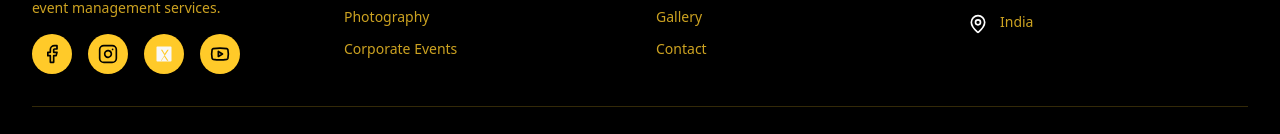
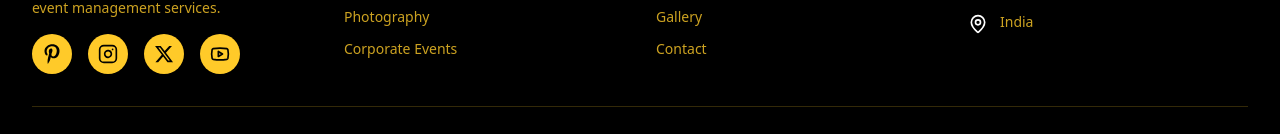
Before and after one commit to srinivas11909/hayagrivamedia, a Next.js app: page / in a window 1280 px wide. Shown: the part 2372-2506 px from the top of the page. Built offline with nearby package versions, Linux system fonts and the light colour scheme.

Commit message:
logo added

```diff
--- a/components/Footer.tsx
+++ b/components/Footer.tsx
@@ -52,6 +52,8 @@
 import Link from 'next/link'
 import Image from 'next/image'
 import { Mail, Phone, MapPin, Facebook, Instagram, Twitter, Youtube, YoutubeIcon } from 'lucide-react'
+import { FaPinterestP } from "react-icons/fa";
+import { FaXTwitter } from "react-icons/fa6"
 
 const footerLinks = {
   services: [
@@ -72,16 +74,11 @@ const footerLinks = {
   ],
 }
 
-const XIcon = () => (
-  <svg className="w-5 h-5" fill="currentColor" viewBox="0 0 24 24" aria-hidden="true">
-    <path d="M4 3h16c.6 0 1 .4 1 1v16c0 .6-.4 1-1 1H4c-.6 0-1-.4-1-1V4c0-.6.4-1 1-1zm9.5 10.2l4.2-6.2H16l-3.2 4.8L10 7h-1.7l4.3 6.5-4.3 6.5H9l3.3-4.9 3.4 4.9h1.6l-4.3-6.3z" />
-  </svg>
-);
 
 const socialLinks = [
-  { icon: Facebook, href: 'https://facebook.com/', label: 'Facebook' },
+  { icon: FaPinterestP, href: 'https://in.pinterest.com/hayagrivamedia/', label: 'Pinterest' },
   { icon: Instagram, href: 'https://www.instagram.com/hayagriva_media', label: 'Instagram' },
-  { icon: XIcon, href: 'https://twitter.com', label: 'Twitter' },
+  { icon: FaXTwitter, href: 'https://x.com', label: 'X' },
   { icon: Youtube, href: 'https://www.youtube.com/@hayagrivamedia', label: 'YouTube' },
 ]
 
--- a/package.json
+++ b/package.json
@@ -32,6 +32,7 @@
     "nodemailer": "^7.0.12",
     "react": "19.2.3",
     "react-dom": "19.2.3",
+    "react-icons": "^5.5.0",
     "sonner": "^2.0.7",
     "tailwind-merge": "^3.4.0",
     "tw-animate-css": "^1.4.0"
```
Also changed, not shown: 1 other file (tests, documents, lock files or other folders).
